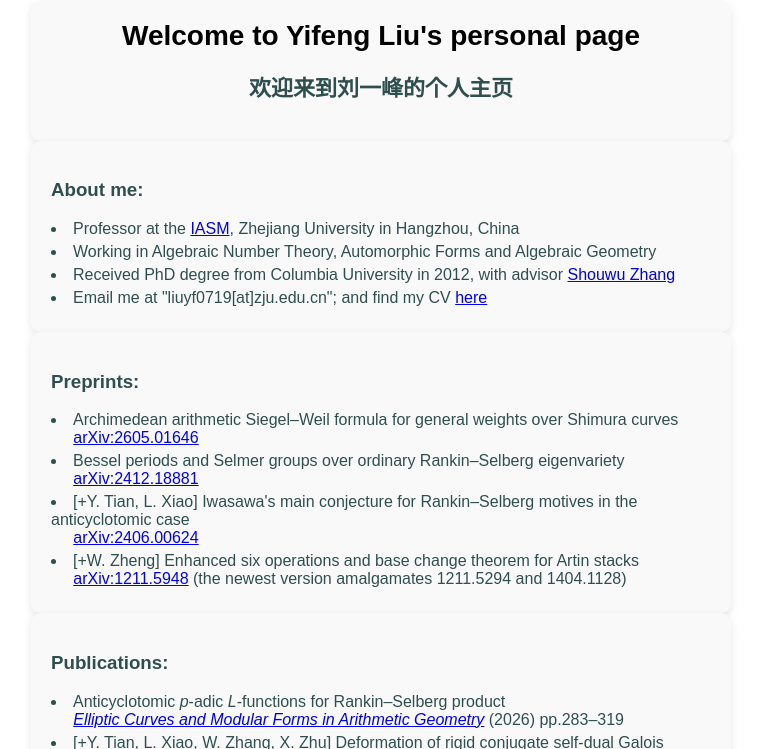
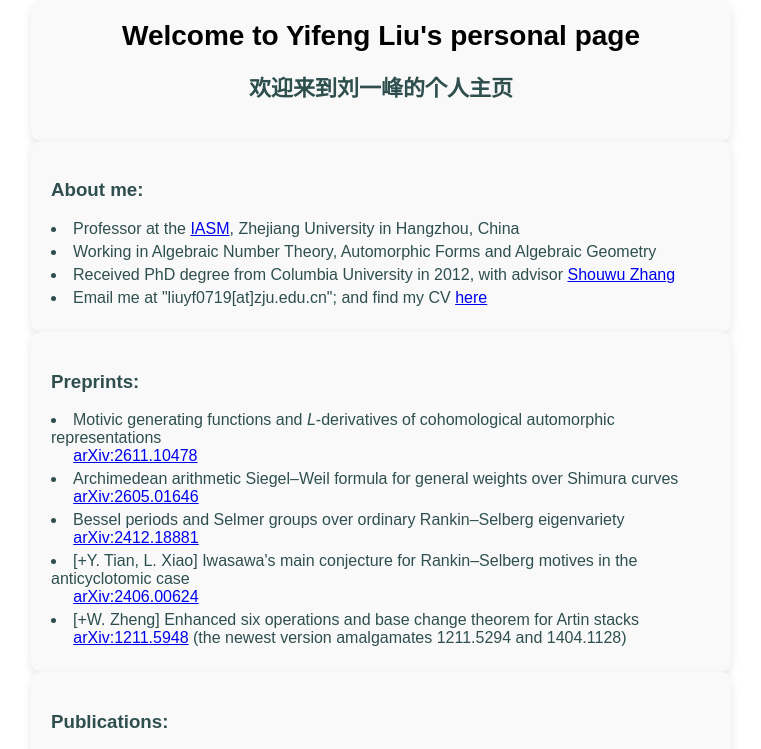
Before and after one commit to liuyf0719/liuyf0719.github.io, a plain HTML site: page index.html in a window 1280 px wide. Shown: the top 749 px of the page, without its empty margins (259-1020 px from the left). Drawn offline with Linux system fonts and the light colour scheme.

Commit message:
Update index.html

```diff
--- a/index.html
+++ b/index.html
@@ -27,6 +27,11 @@
 
 <div class="container">
 <h3>Preprints:</h3>
+
+
+<li>Motivic generating functions and <i>L</i>-derivatives of cohomological automorphic representations <br>&nbsp;&nbsp;&nbsp;&nbsp;
+    <a href="https://arxiv.org/abs/2611.10478">arXiv:2611.10478</a>
+</li>
 
 <li>Archimedean arithmetic Siegel–Weil formula for general weights over Shimura curves <br>&nbsp;&nbsp;&nbsp;&nbsp;
     <a href="https://arxiv.org/abs/2605.01646">arXiv:2605.01646</a>
```
